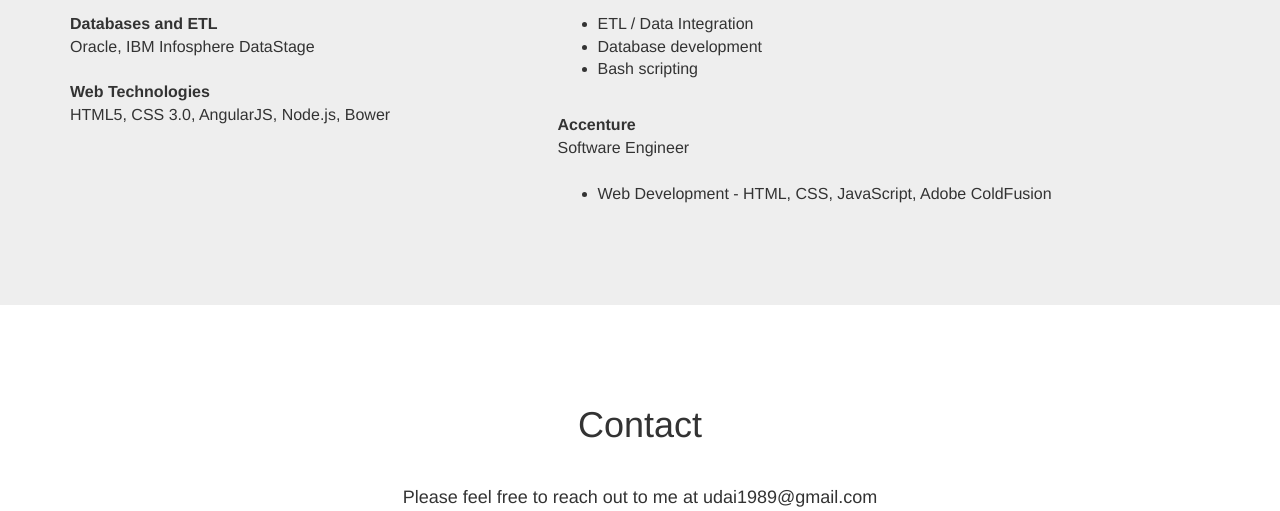
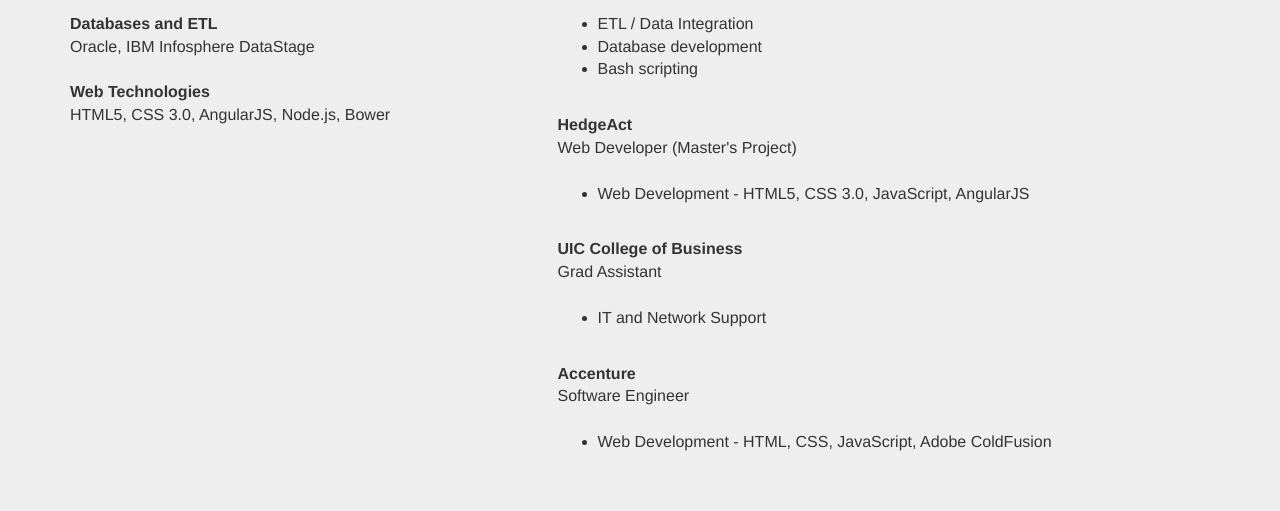
Before and after one commit to udai-singh/udai-singh.github.io, a website: page index.html in a window 1280 px wide. Shown: the part 1350-1861 px from the top of the page. Drawn offline with Linux system fonts and the light colour scheme.

Commit message:
height of contact section

```diff
--- a/app/styles/scrolling-nav.css
+++ b/app/styles/scrolling-nav.css
@@ -65,6 +65,7 @@
 }
 
 .contact-section {
+    min-height: 100%;
     height: auto;
     padding-top: 80px;
     padding-bottom: 80px;
--- a/index.html
+++ b/index.html
@@ -189,6 +189,20 @@
                         <li>Bash scripting</li>
                       </ul>
                       <br>
+                      <dt>HedgeAct</dt>
+                      <dd>Web Developer (Master's Project)</dd>
+                      <br>
+                      <ul>
+                        <li>Web Development - HTML5, CSS 3.0, JavaScript, AngularJS</li>
+                      </ul>
+                      <br>
+                      <dt>UIC College of Business</dt>
+                      <dd>Grad Assistant</dd>
+                      <br>
+                      <ul>
+                        <li>IT and Network Support</li>
+                      </ul>
+                      <br>
                       <dt>Accenture</dt>
                       <dd>Software Engineer</dd>
                       <br>
```
